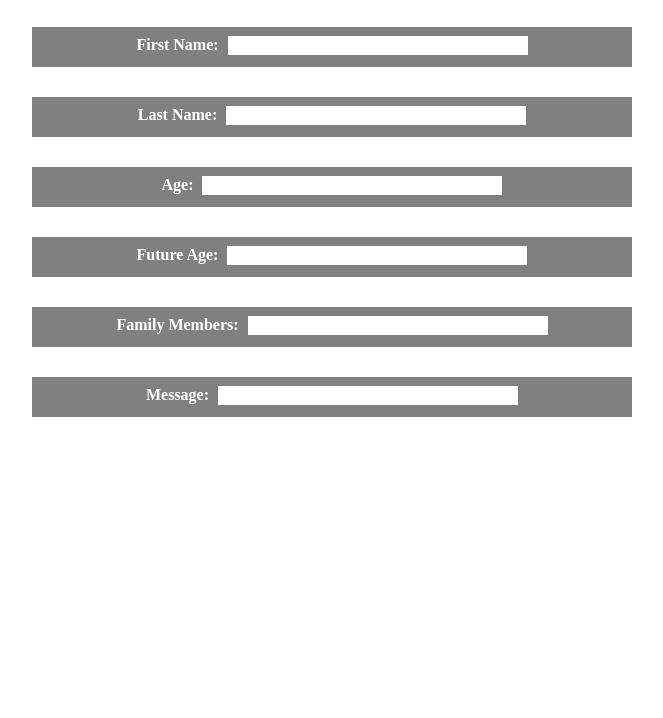
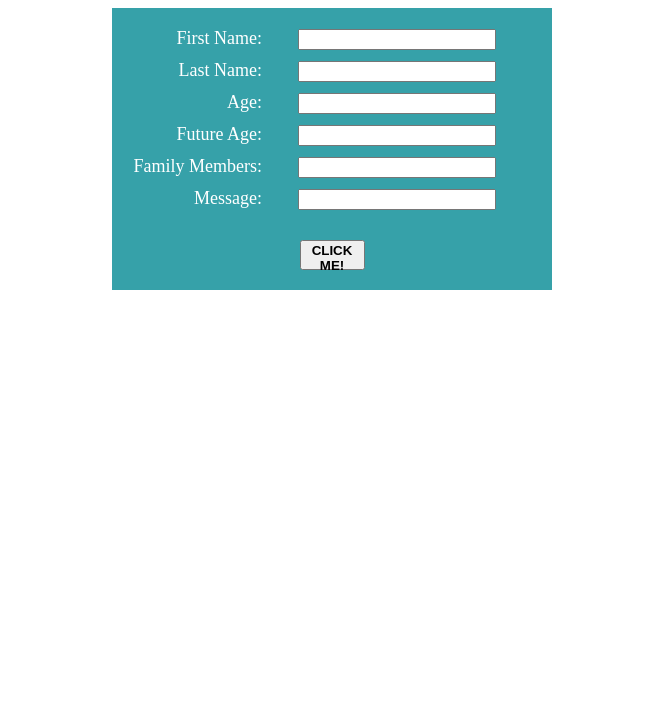
Before and after one commit to rgilbert8888/assignment4, a plain HTML site: page index.html in a window 1280 px wide. Shown: the part 82-800 px from the top of the page, without its empty margins (308-971 px from the left). Drawn offline with Linux system fonts and the light colour scheme.

Commit message:
Fixed Layout

```diff
--- a/index.html
+++ b/index.html
@@ -1,41 +1,47 @@
+<!DOCTYPE html>
+<html>
   <head>
 
     <link rel="stylesheet" type="text/css" href="styles.css">
     <title>JS Practice</title>
 
   </head>
-
   <body>
     <header>
       <h1>Assignment 6 - Javascript Practice</h1>
     </header>
-<body>
+    <div class="container">
+      <span>First Name:</span>
+      <input type="text" id="first_name">
+      <!-- <br /> -->
 
-<button id="thing" onclick="onLoad()">CLICK!</button>
-  <div>
-  	<p>First Name:</p>
-    <input type="text" id="first_name">
+      <span>Last Name:</span>
+      <input type="text" id="last_name">
+      <!--  <br /> -->
+
+      <span>Age:</span>
+      <input type="text" id="age">
+      <!-- <br />  -->
+
+      <span>Future Age:</span>
+      <input type="text" id="future_age">
+      <!--  <br />
+      -->
+      <span>Family Members:</span>
+      <input type="text" id="family">
+      <!--  <br />
+      -->
+      <span>Message:</span>
+      <input type="text" id="message">
+      <!--  <br />
+      -->
     </div>
     <div>
-  	<p>Last Name:</p>
-    <input type="text" id="last_name">
+      <button id="thing" onclick="onLoad()">CLICK ME!</button>
     </div>
-  <div>
-  <p>Age:</p>
-    <input type="text" id="age">
   </div>
-  <div>
-  	<p>Future Age:</p>
-    <input type="text" id="future_age">
-</div>
-    <div>
-      <p>Family Members:</p>
-    <input type="text" id="family">
-</div>
-    <div>
-    <p>Message:</p>
-    <input type="text" id="message">
-</div>
+
   <script type="text/javascript" src="main.js"></script>
 
 </body>
+</html>
--- a/styles.css
+++ b/styles.css
@@ -1,28 +1,36 @@
+
 body{
   margin:0 auto;
   text-align:center;
+  height:350px;
+  font-size: 18px ;
 }
 
-div{
-  background-color: grey;
-  height:40px;
-  width:600px;
-  margin:30px auto;
-  color:white;
+
+.container, div{
+  background-color:rgb(54, 161, 169);
+  width: 400px;
+  margin: 0 auto;
+  padding: 20px 20px 0 20px;
+}
+
+span{
+  float:left;
+  width:130px;
+  text-align:right;
+  color: white;
+
+}
+
+input{
+  width:190px;
+  margin-bottom:10px;
+}
+
+button{
+  margin-bottom: 20px;
+  width: 65px;
+  height: 30px;
+/*  background-color: pink;*/
   font-weight: bold;
 }
-
-input, p{
-   position: relative;
-   left: 0;
-   top: 9px;
-   width:300px;
-   height:19px;
-   border-width: 0px;
-   margin: 0 auto;
-  display:inline;
-}
-
-p{
-  margin-right:5px;
-}
```
Lines whose indentation alone changed are shown as unchanged.
